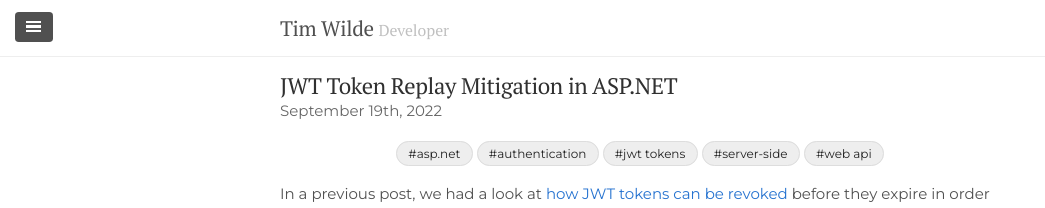
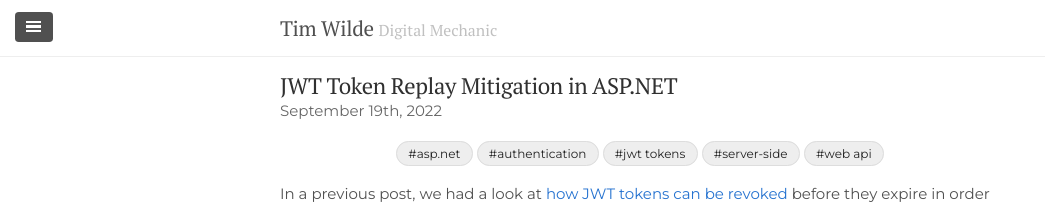
Before and after one commit to TimWilde/timwilde.github.io, a Jekyll site: the page built from index.html, in a window 1280 px wide. Shown: the top 208 px of the page, without its empty margins (0-1045 px from the left). Built offline with Jekyll 4.4.1, drawn with Linux system fonts in a browser that asks for light colours; the list of posts is cut into pages by our own code.

Commit message:
Update _config.yml

```diff
--- a/_config.yml
+++ b/_config.yml
@@ -11,7 +11,7 @@ permalink:           pretty
 
 # Setup
 title:               Tim Wilde
-tagline:             'Developer'
+tagline:             'Digital Mechanic'
 description:         "I'm a full-stack, polyglot developer with a penchant for learning. I write code for all sorts of platforms including web, mobile, services, desktop, IoT, etc. This blog is about the things I learn along the way."
 url:                 https://timwil.de
 baseurl:             ''
```
